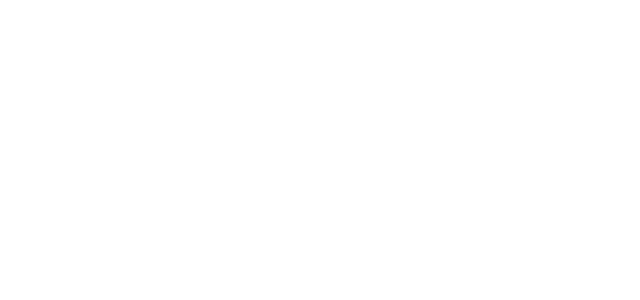
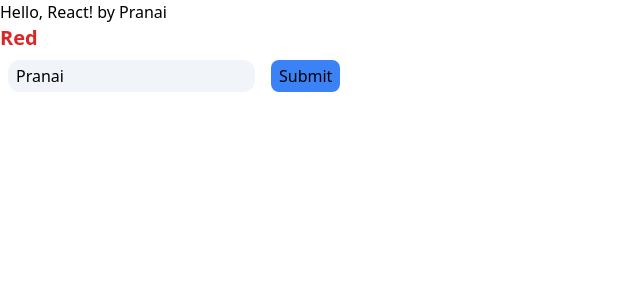
Before and after one commit to Pranai-1/Calculator-CC-, a React (Create React App) app: page /bind in a window 1280 px wide. Before the commit this address had no page. Shown: the top 300 px of the page, without its empty margins (0-640 px from the left). Built offline with nearby package versions, Linux system fonts and the light colour scheme.

Commit message:
props and binding of class componenets

```diff
--- a/src/App.js
+++ b/src/App.js
@@ -1,5 +1,6 @@
 import { BrowserRouter as Router, Routes, Route } from 'react-router-dom';
-import Element from "./Factory"
+import Element from "./Factory";
+import Props from './props';
 import Home from './Home';
 import './App.css';
 function App() {
@@ -8,6 +9,7 @@ function App() {
     <Routes>
       <Route path="/" element={<Home />}/>
       <Route path="/factory" element={<Element />}/>
+      <Route path="/bind" element={<Props />}/>
     </Routes>
    </Router>
   );
--- /dev/null
+++ b/src/Bind.js
@@ -0,0 +1,59 @@
+import React from "react";
+
+export default class Bind extends React.Component {
+  constructor(props) {
+    super(props);
+    this.state = {
+      name: "Pranai",
+      submitted: false,
+    };
+
+    this.handler = this.handler.bind(this);
+    this.x = this.x.bind(this);
+  }
+
+  handler(e) {
+    this.setState((prev) => ({
+      ...prev,
+      name: e.target.value
+    }));
+  }
+
+
+  x() {
+    this.setState({ submitted: true});
+  }
+
+  render() {
+    const { name, submitted } = this.state;
+    let message;
+    const { signal } = this.props;
+    console.log(signal)
+
+    if (submitted) {
+      message = <h1>Form submitted! Thank you, {name}!</h1>;
+    } else {
+      message = <h1>Hello, React! by {name}</h1>;
+    }
+
+    return (
+      <div>
+        {message}
+        <p className="font-bold text-xl text-red-600">{signal}</p>
+        <input
+          type="text"
+          placeholder="type here"
+          className="font-medium m-2 bg-slate-100 rounded-xl py-1 px-2"
+          onChange={this.handler}
+          value={name} // Ensure that the input value is controlled by the component state
+        />
+        <button
+          onClick={this.x}
+          className="bg-blue-500 rounded-lg py-1 px-2 m-2"
+        >
+          Submit
+        </button>
+      </div>
+    );
+  }
+}
--- a/src/Factory.js
+++ b/src/Factory.js
@@ -1,9 +1,21 @@
- function Factory(props){
-    return(
-        <div className="font-bold text-xl text-center">
-            Hello  {props.name}
-        </div>
-    )
+import React, { useState, useEffect } from 'react';
+
+function Factory(props) {
+  const [showHello, setShowHello] = useState(false);
+
+  useEffect(() => {
+    const timer = setTimeout(() => {
+      setShowHello(true);
+    }, 1000);
+
+    return () => clearTimeout(timer);
+  }, []); // Empty dependency array ensures that the effect runs only once after the initial render
+
+  return (
+    <div className={`font-bold text-xl text-center overflow-hidden ${showHello ? 'text-blue-600' : ''} transition-transform duration-500 transform ${showHello ? 'translate-x-0' : '-translate-x-full'}`}>
+      {showHello && <span className="inline-block">Hello {props.name}</span>}
+    </div>
+  );
 }
 const Element = () => <Factory name="Pranai" />;
- export default Element;
+export default Element;
--- /dev/null
+++ b/src/props.js
@@ -0,0 +1,12 @@
+import React from "react";
+import Bind from "./Bind";
+
+export default class Props extends React.Component {
+  render() {
+    return (
+        <div>
+      <Bind signal= "Red"/>
+      </div>
+    );
+  }
+}
```
Also changed, not shown: src/calculator.js (added).
